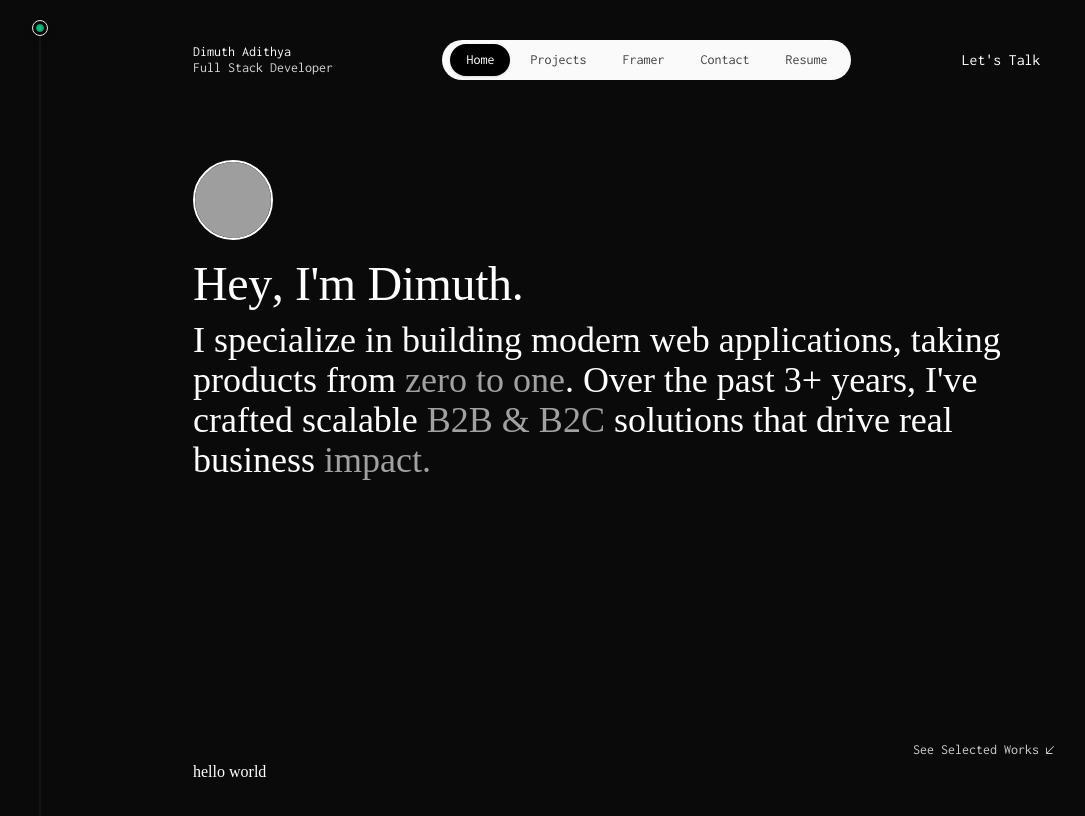
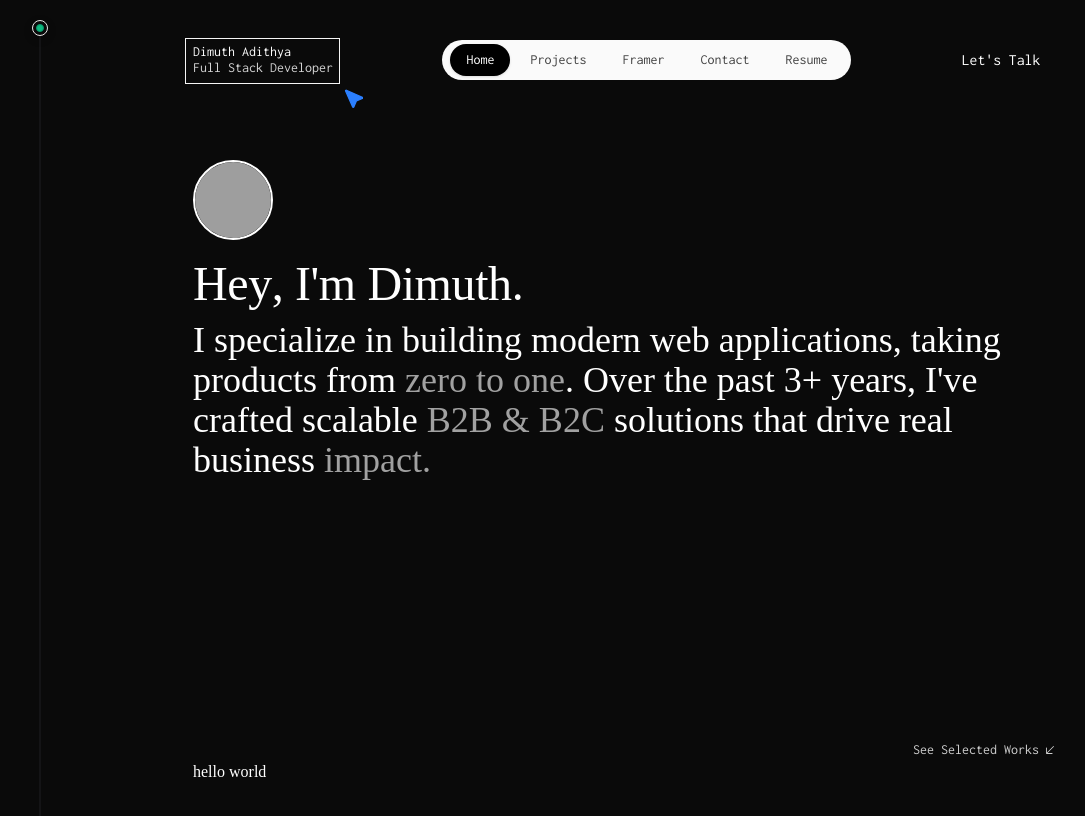
Before and after one commit to dimuthadithya/dimuthadithya.site, a Next.js app: page / in a window 1280 px wide. Shown: the top 816 px of the page, without its empty margins (15-1100 px from the left). Built offline with nearby package versions, Linux system fonts and the light colour scheme; grey boxes are pictures that could not be loaded.

Commit message:
feat: add PointerHighlight component for enhanced navigation interaction

```diff
--- a/components/Navigation.jsx
+++ b/components/Navigation.jsx
@@ -6,16 +6,19 @@ import {
 } from '@/components/ui/navigation-menu';
 import { ArrowUpRightIcon } from '@phosphor-icons/react';
 import { TextAnimate } from './ui/text-animate';
+import { PointerHighlight } from './ui/pointer-highlight';
 
 const navItems = ['Home', 'Projects', 'Framer', 'Contact', 'Resume'];
 
 function Navigation() {
   return (
     <div className='w-full flex items-center font-inconsolata'>
-      <div className='flex flex-col text-sm capitalize'>
-        <span>Dimuth Adithya</span>
-        <span className='-mt-1 text-neutral-300'>Full stack developer</span>
-      </div>
+      <PointerHighlight className=''>
+        <div className='flex flex-col text-sm capitalize'>
+          <span>Dimuth Adithya</span>
+          <span className='-mt-1 text-neutral-300'>Full stack developer</span>
+        </div>
+      </PointerHighlight>
       <div className='flex-1 text-sm font-'>
         <NavigationMenu className={'mx-auto'}>
           <NavigationMenuList
--- /dev/null
+++ b/components/ui/pointer-highlight.jsx
@@ -0,0 +1,114 @@
+'use client';
+import { cn } from '@/lib/utils';
+import { motion } from 'motion/react';
+import { useRef, useEffect, useState } from 'react';
+
+export function PointerHighlight({
+  children,
+  rectangleClassName,
+  pointerClassName,
+  containerClassName,
+}) {
+  const containerRef = useRef(null);
+  const [dimensions, setDimensions] = useState({ width: 0, height: 0 });
+
+  useEffect(() => {
+    if (containerRef.current) {
+      const { width, height } = containerRef.current.getBoundingClientRect();
+      setDimensions({ width, height });
+    }
+
+    const resizeObserver = new ResizeObserver((entries) => {
+      for (const entry of entries) {
+        const { width, height } = entry.contentRect;
+        setDimensions({ width, height });
+      }
+    });
+
+    if (containerRef.current) {
+      resizeObserver.observe(containerRef.current);
+    }
+
+    return () => {
+      if (containerRef.current) {
+        resizeObserver.unobserve(containerRef.current);
+      }
+    };
+  }, []);
+
+  return (
+    <div
+      className={cn('relative w-fit', containerClassName)}
+      ref={containerRef}
+    >
+      {children}
+      {dimensions.width > 0 && dimensions.height > 0 && (
+        <motion.div
+          className='pointer-events-none absolute inset-0 z-0'
+          initial={{ opacity: 0, scale: 0.95, originX: 0, originY: 0 }}
+          animate={{ opacity: 1, scale: 1 }}
+          transition={{ duration: 0.5, ease: 'easeOut' }}
+        >
+          <motion.div
+            className={cn(
+              'absolute -top-1 -left-2 border border-neutral-100 dark:border-neutral-200',
+              rectangleClassName,
+            )}
+            initial={{
+              width: 0,
+              height: 0,
+            }}
+            whileInView={{
+              width: dimensions.width + 15,
+              height: dimensions.height + 10,
+            }}
+            transition={{
+              duration: 1,
+              ease: 'easeInOut',
+            }}
+          />
+          <motion.div
+            className='pointer-events-none absolute'
+            initial={{ opacity: 0 }}
+            whileInView={{
+              opacity: 1,
+              x: dimensions.width + 10,
+              y: dimensions.height + 10,
+            }}
+            style={{
+              rotate: -90,
+            }}
+            transition={{
+              opacity: { duration: 0.1, ease: 'easeInOut' },
+              duration: 1,
+              ease: 'easeInOut',
+            }}
+          >
+            <Pointer
+              className={cn('h-5 w-5 text-blue-500', pointerClassName)}
+            />
+          </motion.div>
+        </motion.div>
+      )}
+    </div>
+  );
+}
+
+const Pointer = ({ ...props }) => {
+  return (
+    <svg
+      stroke='currentColor'
+      fill='currentColor'
+      strokeWidth='1'
+      strokeLinecap='round'
+      strokeLinejoin='round'
+      viewBox='0 0 16 16'
+      height='1em'
+      width='1em'
+      xmlns='http://www.w3.org/2000/svg'
+      {...props}
+    >
+      <path d='M14.082 2.182a.5.5 0 0 1 .103.557L8.528 15.467a.5.5 0 0 1-.917-.007L5.57 10.694.803 8.652a.5.5 0 0 1-.006-.916l12.728-5.657a.5.5 0 0 1 .556.103z'></path>
+    </svg>
+  );
+};
```
